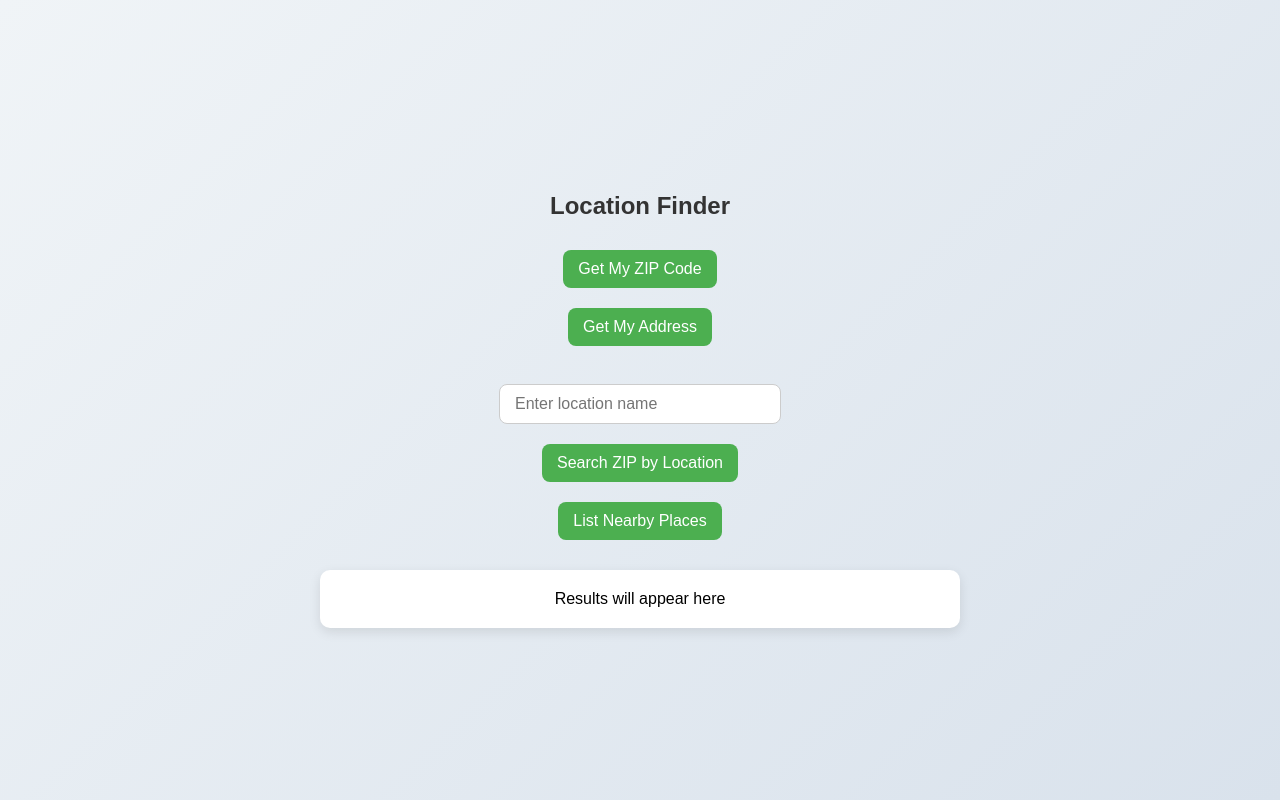
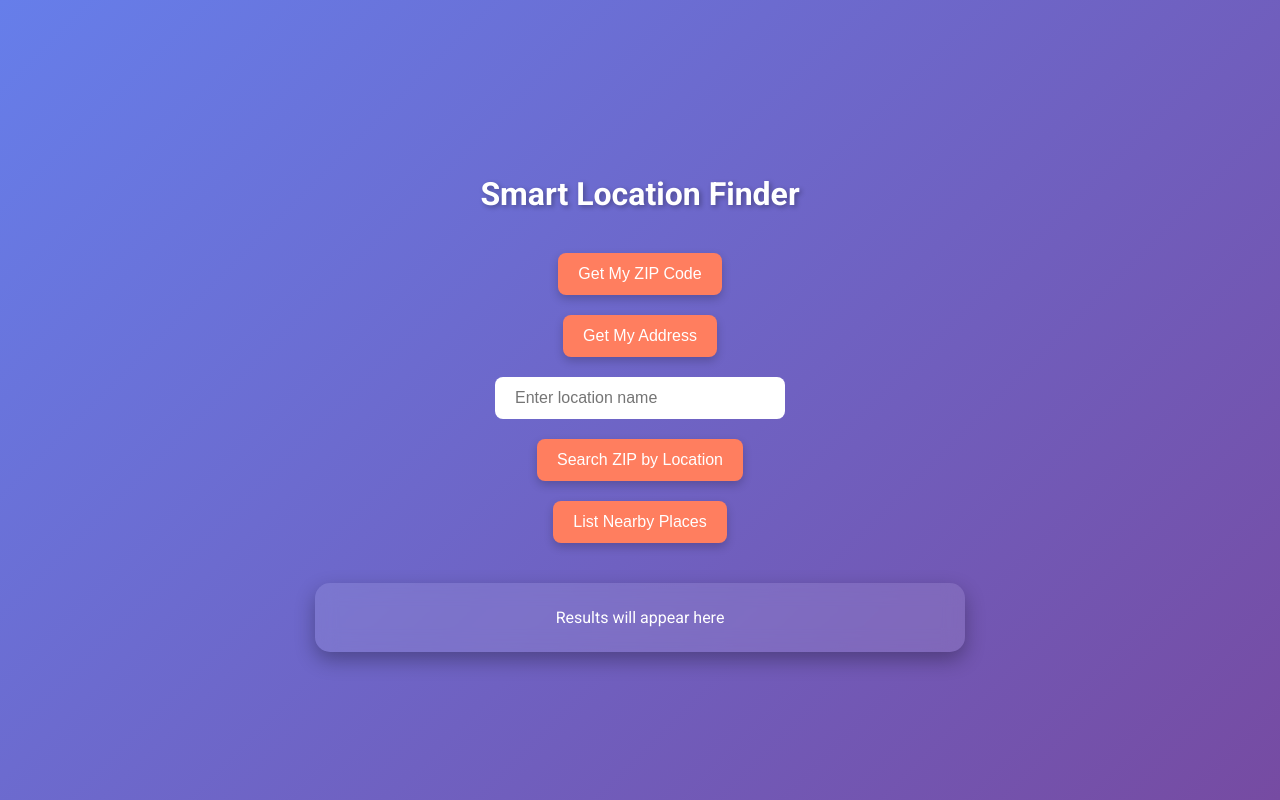
Before and after one commit to faizandgreate-lang/Dailyupdate, a plain HTML site: page index.html in a window 1280 px wide. Drawn offline with Linux system fonts and the light colour scheme.

Commit message:
Update index.html

```diff
--- a/index.html
+++ b/index.html
@@ -3,77 +3,90 @@
 <head>
 <meta charset="UTF-8">
 <meta name="viewport" content="width=device-width, initial-scale=1.0">
-<title>Location Finder</title>
+<title>Smart Location Finder</title>
 <style>
+  @import url('https://fonts.googleapis.com/css2?family=Roboto:wght@400;700&display=swap');
+
   body {
-    font-family: Arial, sans-serif;
-    background: linear-gradient(135deg, #f0f4f7, #d9e2ec);
+    font-family: 'Roboto', sans-serif;
+    background: linear-gradient(135deg, #667eea, #764ba2);
     display: flex;
     flex-direction: column;
     justify-content: center;
     align-items: center;
     min-height: 100vh;
     margin: 0;
+    color: #fff;
   }
 
   h2 {
+    margin-bottom: 30px;
+    font-size: 2em;
     text-align: center;
-    margin-bottom: 20px;
-    color: #333;
+    text-shadow: 2px 2px 5px rgba(0,0,0,0.3);
+  }
+
+  .controls {
+    display: flex;
+    flex-direction: column;
+    align-items: center;
   }
 
   input, button {
-    padding: 10px 15px;
+    padding: 12px 20px;
     margin: 10px;
     font-size: 16px;
     border-radius: 8px;
-    border: 1px solid #ccc;
+    border: none;
     outline: none;
+    transition: 0.3s;
+  }
+
+  input[type="text"] {
+    width: 250px;
   }
 
   button {
+    background-color: #ff7e5f;
+    color: white;
     cursor: pointer;
-    background-color: #4CAF50;
-    color: white;
-    border: none;
-    transition: background 0.3s;
+    box-shadow: 0px 4px 10px rgba(0,0,0,0.2);
   }
 
   button:hover {
-    background-color: #45a049;
+    background-color: #feb47b;
+    transform: translateY(-2px);
   }
 
   #output {
-    margin-top: 20px;
-    padding: 20px;
-    background: white;
-    border-radius: 10px;
-    box-shadow: 0px 4px 12px rgba(0,0,0,0.1);
+    margin-top: 30px;
+    padding: 25px;
+    background: rgba(255,255,255,0.1);
+    border-radius: 15px;
+    box-shadow: 0px 8px 20px rgba(0,0,0,0.3);
     width: 90%;
     max-width: 600px;
     text-align: center;
     white-space: pre-wrap;
     word-wrap: break-word;
-  }
-
-  input[type="text"] {
-    width: 250px;
+    color: #fff;
+    font-weight: 500;
+    backdrop-filter: blur(10px);
   }
 </style>
 </head>
 <body>
 
-<h2>Location Finder</h2>
+<h2>Smart Location Finder</h2>
 
-<!-- Buttons -->
-<button onclick="getZip()">Get My ZIP Code</button>
-<button onclick="getAddress()">Get My Address</button>
-<br>
-<input type="text" id="searchLocation" placeholder="Enter location name">
-<button onclick="searchZip()">Search ZIP by Location</button>
-<button onclick="listNearby()">List Nearby Places</button>
+<div class="controls">
+  <button onclick="getZip()">Get My ZIP Code</button>
+  <button onclick="getAddress()">Get My Address</button>
+  <input type="text" id="searchLocation" placeholder="Enter location name">
+  <button onclick="searchZip()">Search ZIP by Location</button>
+  <button onclick="listNearby()">List Nearby Places</button>
+</div>
 
-<!-- Output -->
 <div id="output">Results will appear here</div>
 
 <script>
@@ -134,7 +147,19 @@ async function searchZip() {
   }
 }
 
-// 4. List Nearby Places (basic using OSM)
+// Haversine formula for distance
+function getDistance(lat1, lon1, lat2, lon2){
+  const R = 6371;
+  const dLat = (lat2-lat1) * Math.PI/180;
+  const dLon = (lon2-lon1) * Math.PI/180;
+  const a = Math.sin(dLat/2)*Math.sin(dLat/2) +
+            Math.cos(lat1*Math.PI/180)*Math.cos(lat2*Math.PI/180) *
+            Math.sin(dLon/2)*Math.sin(dLon/2);
+  const c = 2 * Math.atan2(Math.sqrt(a), Math.sqrt(1-a));
+  return (R*c).toFixed(2);
+}
+
+// 4. List Nearby Places (English + Type + Distance)
 async function listNearby() {
   try {
     const loc = await getLocation();
@@ -144,7 +169,10 @@ async function listNearby() {
     if(data.elements.length > 0){
       let list = "Nearby Places (within 1 km):\n";
       data.elements.slice(0,20).forEach(el => {
-        list += `${el.tags.name || el.tags.amenity} (${el.lat.toFixed(5)}, ${el.lon.toFixed(5)})\n`;
+        let name = el.tags["name:en"] || el.tags.name || el.tags.amenity;
+        let type = el.tags.amenity || "Unknown";
+        let distance = getDistance(loc.lat, loc.lon, el.lat, el.lon);
+        list += `${name} - ${type} - ${distance} km\n`;
       });
       document.getElementById('output').innerText = list;
     } else {
```
